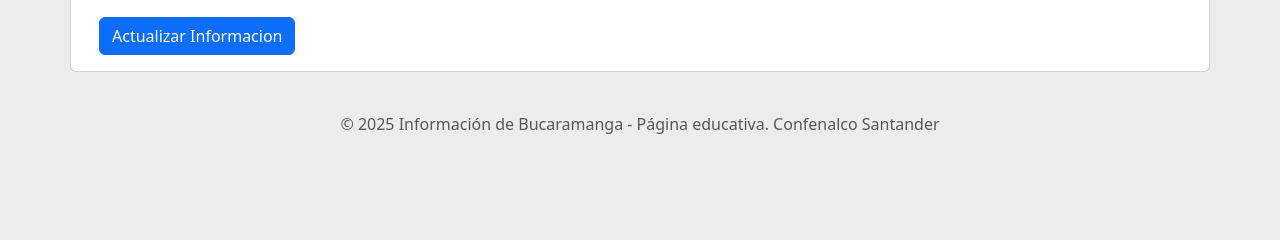
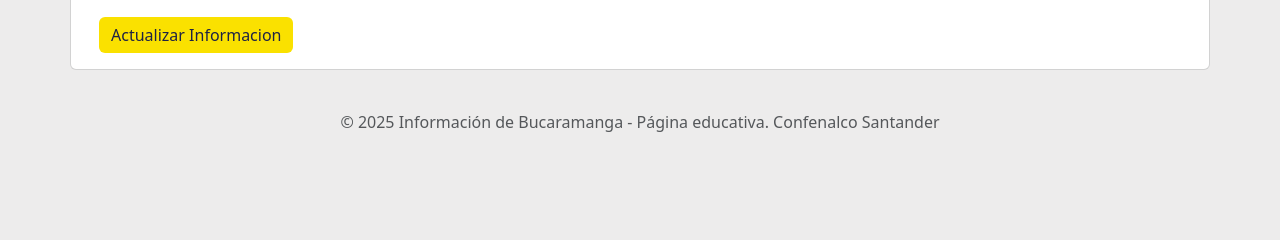
Before and after one commit to JuanTomey/CentrosComerciales, a Django app: page /me in a window 1280 px wide. Shown: the part 408-648 px from the top of the page. Run offline with Django 5.2, Linux system fonts and the light colour scheme.

Commit message:
Personalizacion al Boton de Actualizar Informacion

```diff
--- a/myapp/static/css/style.css
+++ b/myapp/static/css/style.css
@@ -18,3 +18,15 @@ body {
   margin-bottom: 2rem;
   text-align: center;
 }
+
+.btn-primary{
+    border: none;
+    background-color: var(--color-yellow);
+    color: var(--color-darkblue);
+}
+
+.btn-primary:hover{
+    border: none;
+    background-color: var(--color-darkblue);
+    color: var(--color-yellow);
+}
```
